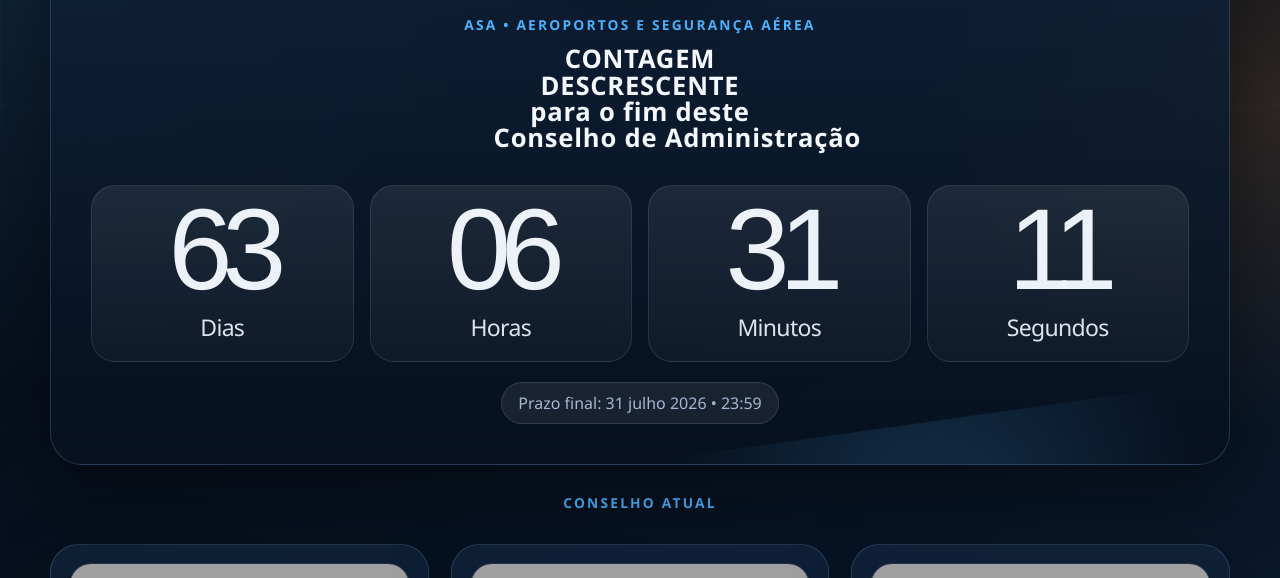
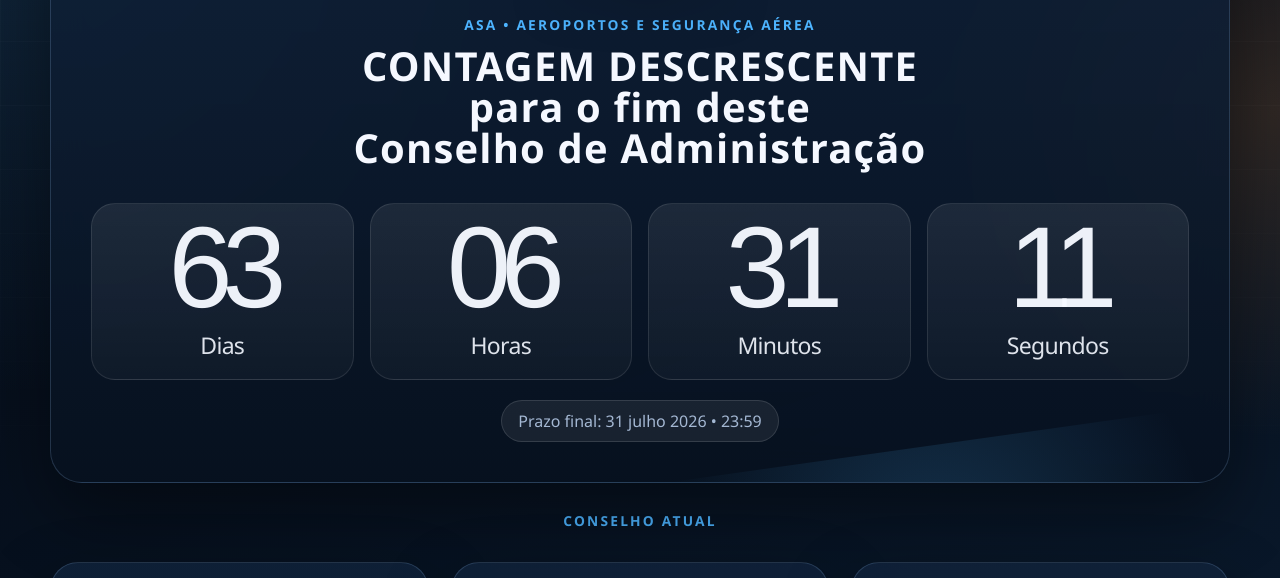
Before and after one commit to kisoliveira-sketch/contagem-asa, a plain HTML site: page index.html in a window 1280 px wide. Shown: the part 151-729 px from the top of the page. Drawn offline with Linux system fonts and the light colour scheme; grey boxes are pictures that could not be loaded.

Commit message:
Refine hero title layout

```diff
--- a/index.html
+++ b/index.html
@@ -13,7 +13,7 @@
         <img src="logo.svg" alt="Logo ASA" class="hero-logo" />
         <p class="eyebrow">ASA • Aeroportos e Segurança Aérea</p>
         <h1>
-          <span class="title-line">CONTAGEM DESCRESCENTE</span>
+          <span class="title-line title-nowrap">CONTAGEM DESCRESCENTE</span>
           <span class="title-line">para o fim deste</span>
           <span class="title-line title-nowrap">Conselho de Administração</span>
         </h1>
--- a/styles.css
+++ b/styles.css
@@ -111,14 +111,17 @@ p {
 }
 
 h1 {
-  max-width: 20ch;
-  width: 100%;
+  max-width: 100%;
+  width: fit-content;
   margin-inline: auto;
-  font-size: clamp(1rem, 2vw, 2rem);
+  font-size: clamp(1.56rem, 3.12vw, 3.12rem);
   line-height: 1.02;
   letter-spacing: 0.03em;
   font-weight: 700;
   text-wrap: balance;
+  display: flex;
+  flex-direction: column;
+  align-items: center;
 }
 
 .title-nowrap {
@@ -127,6 +130,9 @@ h1 {
 
 .title-line {
   display: block;
+  width: fit-content;
+  text-align: center;
+  margin-inline: auto;
 }
 
 .intro {
```
